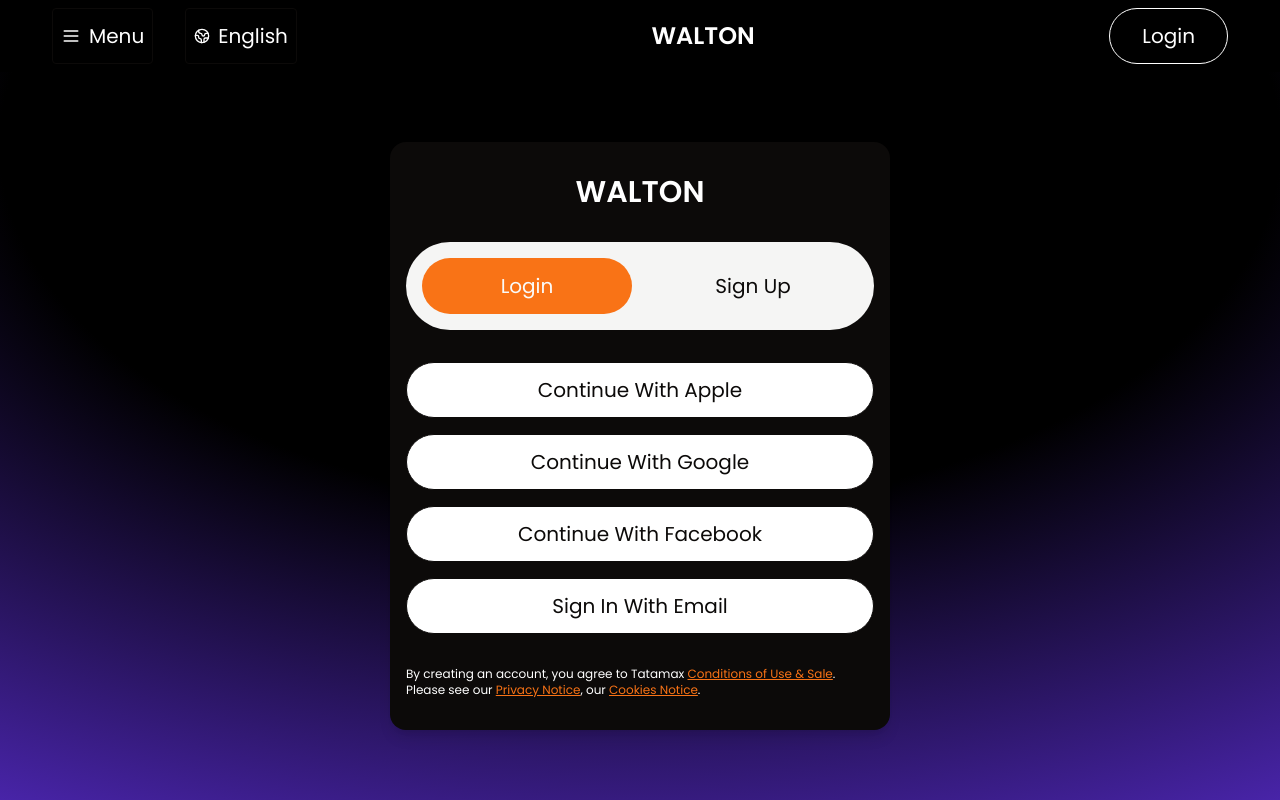
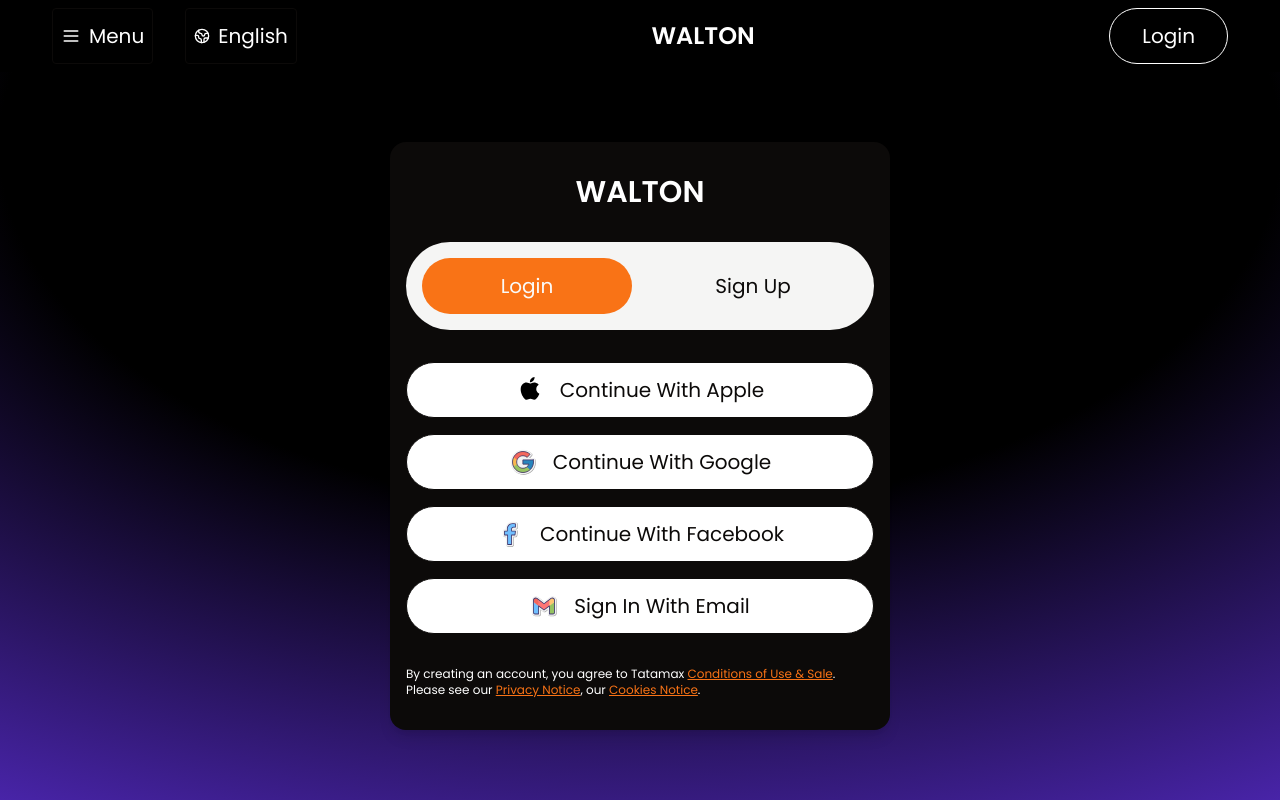
Before and after one commit to glimmrz/ueni_clone, a Next.js app: page /auth in a window 1280 px wide. Built offline with nearby package versions, Linux system fonts and the light colour scheme.

Commit message:
auth icons

```diff
--- a/src/components/auth/auth-wrapper.jsx
+++ b/src/components/auth/auth-wrapper.jsx
@@ -57,7 +57,7 @@
               variant="outline"
               className="w-full gap-4 rounded-full text-foreground hover:border-muted hover:bg-background/80"
             >
-              <Icon size={28} icon="google" />
+              <Icon size={28} icon="facebook" />
               <span>continue with facebook</span>
             </Button>
             {mode == "login" && (
@@ -66,7 +66,7 @@
                   variant="outline"
                   className="w-full gap-4 rounded-full text-foreground hover:border-muted hover:bg-background/80"
                 >
-                  <Icon size={28} icon="google" />
+                  <Icon size={28} icon="gmail" />
                   <span>sign in with email</span>
                 </Button>
               </Link>
@@ -77,7 +77,7 @@
                   variant="outline"
                   className="w-full gap-4 rounded-full text-foreground hover:border-muted hover:bg-background/80"
                 >
-                  <Icon size={28} icon="google" />
+                  <Icon size={28} icon="gmail" />
                   <span>sign up with email</span>
                 </Button>
               </Link>
--- a/src/components/floating-label-input.jsx
+++ b/src/components/floating-label-input.jsx
@@ -33,7 +33,7 @@
       <Input
         id={id}
         type={showPassword ? "text" : type}
-        className={cn("h-14 rounded-md peer", props.className)}
+        className={cn("h-14 rounded-md text-foreground peer", props.className)}
         ref={inputRef}
         {...props}
         onFocus={handleFocus}
--- a/src/components/icon.jsx
+++ b/src/components/icon.jsx
@@ -14,6 +14,104 @@
   menu: Menu,
   planet: Earth,
   back: ChevronLeft,
+  google: (props) => (
+    <svg xmlns="http://www.w3.org/2000/svg" viewBox="0 0 100 100" {...props}>
+      <path
+        d="M52 96C27.738 96 8 76.262 8 52S27.738 8 52 8a43.886 43.886 0 0 1 29.689 11.529 6.54 6.54 0 0 1 2.106 4.518 6.551 6.551 0 0 1-1.71 4.68l-8.528 9.269 15.189-.003a6.521 6.521 0 0 1 6.371 5.205C95.703 46.081 96 49.043 96 52c0 24.262-19.738 44-44 44z"
+        opacity={0.35}
+      />
+      <path
+        fill="#f2f2f2"
+        d="M50 94C25.738 94 6 74.262 6 50S25.738 6 50 6a43.886 43.886 0 0 1 29.689 11.529 6.54 6.54 0 0 1 2.106 4.518 6.551 6.551 0 0 1-1.71 4.68l-8.528 9.269 15.189-.003a6.521 6.521 0 0 1 6.371 5.205C93.703 44.081 94 47.043 94 50c0 24.262-19.738 44-44 44z"
+      />
+      <path
+        fill="#f9b84f"
+        d="M86.697 42.747h-3.022v-.156h-33.77V57.6H71.11c-3.094 8.737-11.407 15.009-21.206 15.009-12.433 0-22.513-10.08-22.513-22.513s10.08-22.513 22.513-22.513c5.739 0 10.96 2.165 14.936 5.702L75.454 22.67c-6.702-6.246-15.666-10.097-25.549-10.097-20.722 0-37.522 16.801-37.522 37.522s16.801 37.522 37.522 37.522 37.522-16.801 37.522-37.522a37.77 37.77 0 0 0-.73-7.348z"
+      />
+      <path
+        fill="#f4665c"
+        d="m16.708 32.631 12.328 9.041c3.336-8.259 11.414-14.09 20.868-14.09 5.739 0 10.96 2.165 14.936 5.702L75.454 22.67c-6.702-6.246-15.666-10.097-25.549-10.097-14.413 0-26.912 8.137-33.197 20.058z"
+      />
+      <path
+        fill="#96c362"
+        d="M49.904 87.618c9.692 0 18.499-3.709 25.157-9.741L63.448 68.05a22.341 22.341 0 0 1-13.544 4.559c-9.76 0-18.046-6.223-21.168-14.908L16.5 67.129c6.21 12.151 18.821 20.489 33.404 20.489z"
+      />
+      <path
+        fill="#2785bd"
+        d="M86.697 42.747h-3.022v-.156h-33.77V57.6H71.11a22.59 22.59 0 0 1-7.668 10.452l.006-.004 11.613 9.827c-.822.747 12.366-9.019 12.366-27.78a37.77 37.77 0 0 0-.73-7.348z"
+      />
+      <path
+        fill="none"
+        stroke="#40396e"
+        strokeLinecap="round"
+        strokeLinejoin="round"
+        strokeMiterlimit={10}
+        strokeWidth={3}
+        d="M86.747 42.492 49.5 42.5v15h21.715c-3.089 8.738-11.419 15-21.215 15-12.426 0-22.5-10.074-22.5-22.5S37.574 27.5 50 27.5a22.422 22.422 0 0 1 15.147 5.862l10.155-11.038C68.632 16.224 59.751 12.5 50 12.5c-20.711 0-37.5 16.789-37.5 37.5S29.289 87.5 50 87.5 87.5 70.711 87.5 50c0-2.571-.26-5.082-.753-7.508z"
+      />
+    </svg>
+  ),
+  apple: (props) => (
+    <svg xmlns="http://www.w3.org/2000/svg" viewBox="0 0 64 64" {...props}>
+      <path d="M42.428 2c.234 3.388-.871 6.116-2.501 8.117-2.398 2.943-5.932 4.315-8.016 3.907-.392-2.351.58-5.352 2.557-7.771C36.33 3.975 39.083 2.214 42.428 2zM32.359 17.045c2.378 0 4.953-2.41 9.193-2.41 1.911 0 7.388.578 10.408 5.222-1.2.869-5.632 3.659-5.632 10.008 0 7.481 6.059 10.07 6.978 10.544-.331 1.236-1.929 5.523-4.623 8.88-.834 1.039-3.339 5.027-7.079 5.027-3.397 0-4.689-2.102-8.608-2.102-4.464 0-4.678 2.14-9.02 2.14-.912 0-2.25-.412-3.31-1.345-3.765-3.315-9.973-11.883-9.973-22.569 0-10.559 7.003-15.628 13.144-15.628 3.862-.001 6.065 2.233 8.522 2.233z" />
+    </svg>
+  ),
+  gmail: (props) => (
+    <svg xmlns="http://www.w3.org/2000/svg" viewBox="0 0 100 100" {...props}>
+      <path
+        d="M71.5 87a6.508 6.508 0 0 1-6.5-6.5V64.571l-9.1 6.825c-1.119.839-2.504 1.3-3.9 1.3s-2.781-.461-3.898-1.298L39 64.571V80.5c0 3.584-2.916 6.5-6.5 6.5H19.857C13.319 87 8 81.681 8 75.143v-44.09c0-7.85 6.387-14.236 14.236-14.236 3.059 0 6.092 1.011 8.539 2.846L52 35.723 73.2 19.68a14.353 14.353 0 0 1 8.563-2.863c7.85 0 14.236 6.386 14.236 14.236v44.09C96 81.681 90.681 87 84.143 87H71.5z"
+        opacity={0.35}
+      />
+      <path
+        fill="#f2f2f2"
+        d="M69.5 85a6.508 6.508 0 0 1-6.5-6.5V62.571l-9.1 6.825c-1.119.839-2.504 1.3-3.9 1.3s-2.781-.461-3.898-1.298L37 62.571V78.5c0 3.584-2.916 6.5-6.5 6.5H17.857C11.319 85 6 79.681 6 73.143v-44.09c0-7.85 6.387-14.236 14.236-14.236 3.059 0 6.092 1.011 8.539 2.846L50 33.723 71.2 17.68a14.353 14.353 0 0 1 8.563-2.863c7.85 0 14.236 6.386 14.236 14.236v44.09C94 79.681 88.681 85 82.143 85H69.5z"
+      />
+      <path
+        fill="#96c362"
+        d="m87.5 36-9 4.911-9 8.482V78.5h12.643a5.356 5.356 0 0 0 5.357-5.357V36z"
+      />
+      <path
+        fill="#70bfff"
+        d="m12.5 36 6.505 3.054L30.5 49.393V78.5H17.857a5.356 5.356 0 0 1-5.357-5.357V36z"
+      />
+      <path
+        fill="#ff7575"
+        d="M69.643 27.143 50 41.875 30.357 27.143 28.571 37.5l1.786 11.964L50 64.196l19.643-14.732L71.429 37.5z"
+      />
+      <path
+        fill="#f4665c"
+        d="M12.5 29.053v7.024l18 13.5v-22.5l-5.623-4.214a7.735 7.735 0 0 0-12.377 6.19z"
+      />
+      <path
+        fill="#ffc571"
+        d="M87.5 29.053v7.024l-18 13.5v-22.5l5.623-4.214a7.735 7.735 0 0 1 12.377 6.19z"
+      />
+      <path
+        fill="#40396e"
+        d="M82.143 80H69.5a1.5 1.5 0 0 1-1.5-1.5V52.571L50.9 65.396a1.505 1.505 0 0 1-1.801 0L32 52.571V78.5a1.5 1.5 0 0 1-1.5 1.5H17.857A6.865 6.865 0 0 1 11 73.143v-44.09c0-5.093 4.144-9.236 9.236-9.236 1.984 0 3.952.656 5.54 1.846L50 39.994l24.218-18.327a9.306 9.306 0 0 1 5.546-1.85c5.093 0 9.236 4.144 9.236 9.236v44.09A6.865 6.865 0 0 1 82.143 80zM71 77h11.143A3.861 3.861 0 0 0 86 73.143v-44.09a6.244 6.244 0 0 0-6.236-6.236c-1.34 0-2.669.443-3.741 1.247L50.905 43.071a1.502 1.502 0 0 1-1.811 0L23.972 24.059a6.269 6.269 0 0 0-3.735-1.243 6.244 6.244 0 0 0-6.236 6.236v44.09A3.86 3.86 0 0 0 17.857 77H29V49.571a1.502 1.502 0 0 1 2.4-1.2L50 62.321l18.6-13.95a1.5 1.5 0 0 1 2.4 1.2V77z"
+      />
+    </svg>
+  ),
+  facebook: (props) => (
+    <svg xmlns="http://www.w3.org/2000/svg" viewBox="0 0 100 100" {...props}>
+      <path
+        d="M43.5 96a6.508 6.508 0 0 1-6.5-6.5V62h-4.5a6.508 6.508 0 0 1-6.5-6.5v-14c0-3.584 2.916-6.5 6.5-6.5H36v-2.143C36 19.427 47.047 8.5 60.625 8.5c3.595 0 7.673.216 11.532.608A6.484 6.484 0 0 1 78 15.575V27.5c0 3.584-2.916 6.5-6.5 6.5h-6.857a.651.651 0 0 0-.643.643V35h7.537a6.502 6.502 0 0 1 6.449 7.31l-1.755 13.998A6.508 6.508 0 0 1 69.782 62H64v27.5c0 3.584-2.916 6.5-6.5 6.5h-14z"
+        opacity={0.35}
+      />
+      <path
+        fill="#f2f2f2"
+        d="M41.5 94a6.508 6.508 0 0 1-6.5-6.5V60h-4.5a6.508 6.508 0 0 1-6.5-6.5v-14c0-3.584 2.916-6.5 6.5-6.5H34v-2.143C34 17.427 45.047 6.5 58.625 6.5c3.595 0 7.673.216 11.532.608A6.484 6.484 0 0 1 76 13.575V25.5c0 3.584-2.916 6.5-6.5 6.5h-6.857a.651.651 0 0 0-.643.643V33h7.537a6.502 6.502 0 0 1 6.449 7.31l-1.755 13.998A6.508 6.508 0 0 1 67.782 60H62v27.5c0 3.584-2.916 6.5-6.5 6.5h-14z"
+      />
+      <path
+        fill="#70bfff"
+        d="M62.643 25.5H69.5V13.575c-3.46-.352-7.393-.582-10.875-.575C48.615 13 40.5 20.995 40.5 30.857V39.5h-10v14h11v34h14v-34h12.282l1.755-14H55.5v-6.857a7.143 7.143 0 0 1 7.143-7.143z"
+      />
+      <path
+        fill="#40396e"
+        d="M55.5 89h-14a1.5 1.5 0 0 1-1.5-1.5V55h-9.5a1.5 1.5 0 0 1-1.5-1.5v-14a1.5 1.5 0 0 1 1.5-1.5H39v-7.143C39 20.184 47.804 11.5 58.625 11.5c3.354-.002 7.263.2 11.026.583A1.5 1.5 0 0 1 71 13.575V25.5a1.5 1.5 0 0 1-1.5 1.5h-6.857A5.649 5.649 0 0 0 57 32.643V38h12.537a1.5 1.5 0 0 1 1.488 1.687l-1.755 14A1.499 1.499 0 0 1 67.782 55H57v32.5a1.5 1.5 0 0 1-1.5 1.5zM43 86h11V53.5a1.5 1.5 0 0 1 1.5-1.5h10.959l1.378-11H55.5a1.5 1.5 0 0 1-1.5-1.5v-6.857C54 27.877 57.877 24 62.643 24H68v-9.062c-3.182-.284-6.405-.438-9.222-.438h-.15C49.458 14.5 42 21.838 42 30.857V39.5a1.5 1.5 0 0 1-1.5 1.5H32v11h9.5a1.5 1.5 0 0 1 1.5 1.5V86z"
+      />
+    </svg>
+  ),
   check: (props) => (
     <svg xmlns="http://www.w3.org/2000/svg" viewBox="0 0 100 100" {...props}>
       <path
```
